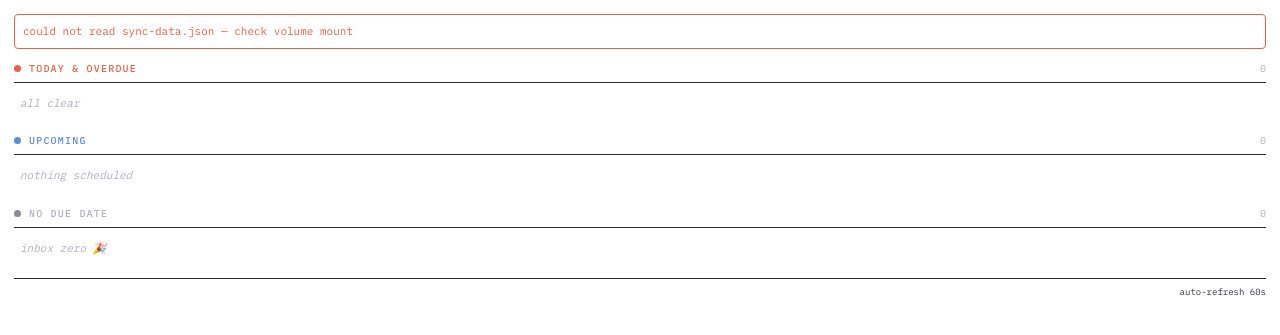
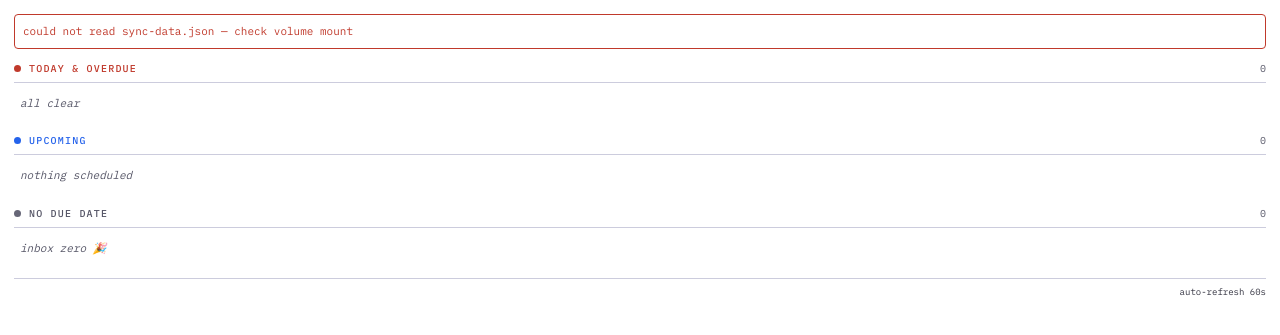
Before and after one commit to blakdav/sp-embed, a FastAPI app: page / in a window 1280 px wide. Shown: the top 335 px of the page. Run offline with FastAPI, Linux system fonts and the light colour scheme.

Commit message:
Update index.html

```diff
--- a/templates/index.html
+++ b/templates/index.html
@@ -7,14 +7,14 @@
   <link href="https://fonts.googleapis.com/css2?family=IBM+Plex+Mono:wght@400;500&family=IBM+Plex+Sans:wght@300;400;500&display=swap" rel="stylesheet">
   <style>
     :root {
-      --bg: #0f0f11;
-      --surface: #17171a;
-      --border: #2a2a30;
-      --text: #ffffff;
-      --muted: #b0b0c0;
-      --today-accent: #e8624a;
-      --upcoming-accent: #5b8adb;
-      --no-date-accent: #8a8a9a;
+      --bg: transparent;
+      --surface: rgba(255,255,255,0.05);
+      --border: #ccccdd;
+      --text: #1a1a1a;
+      --muted: #555566;
+      --today-accent: #c0392b;
+      --upcoming-accent: #2563eb;
+      --no-date-accent: #666677;
     }
 
     * { box-sizing: border-box; margin: 0; padding: 0; }
```
